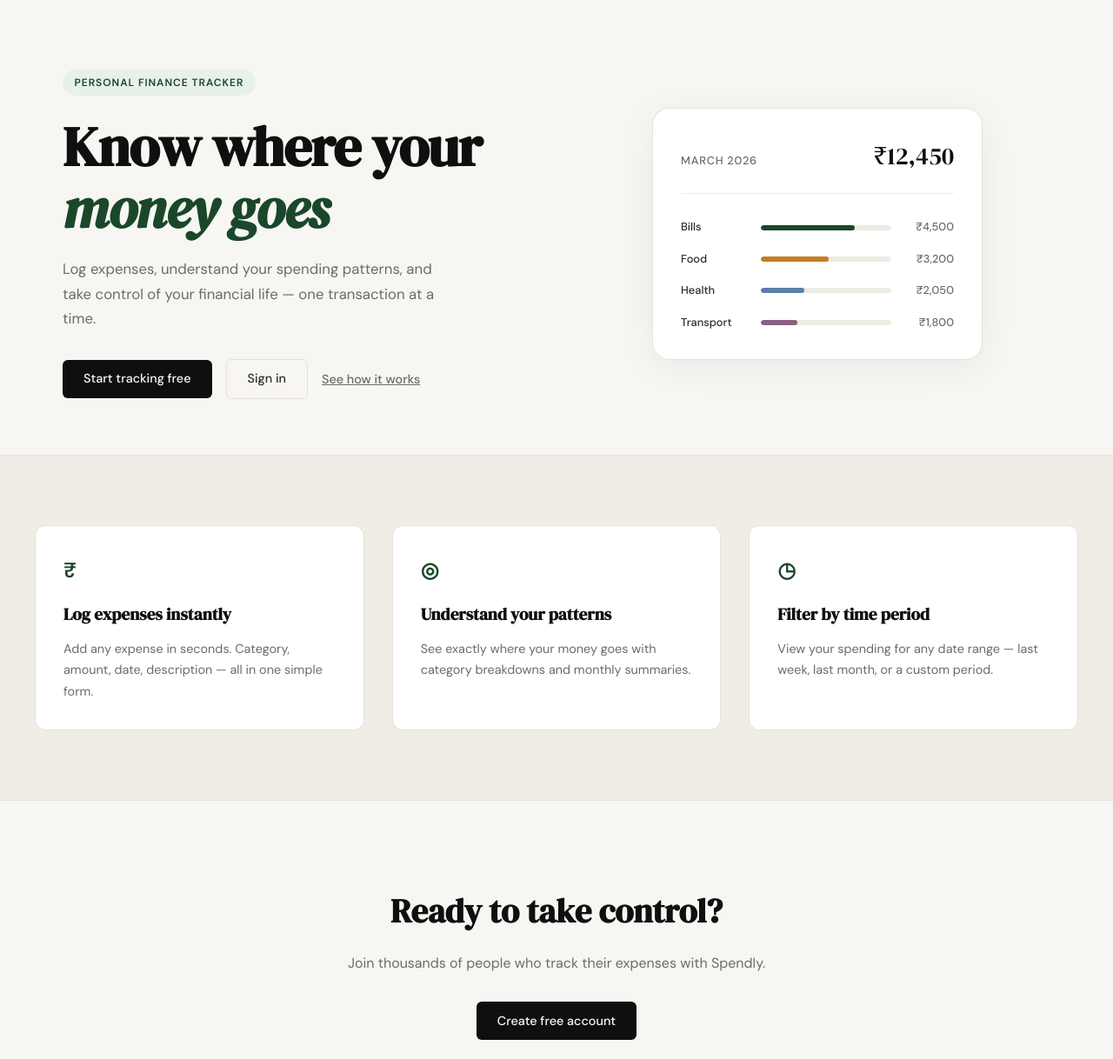
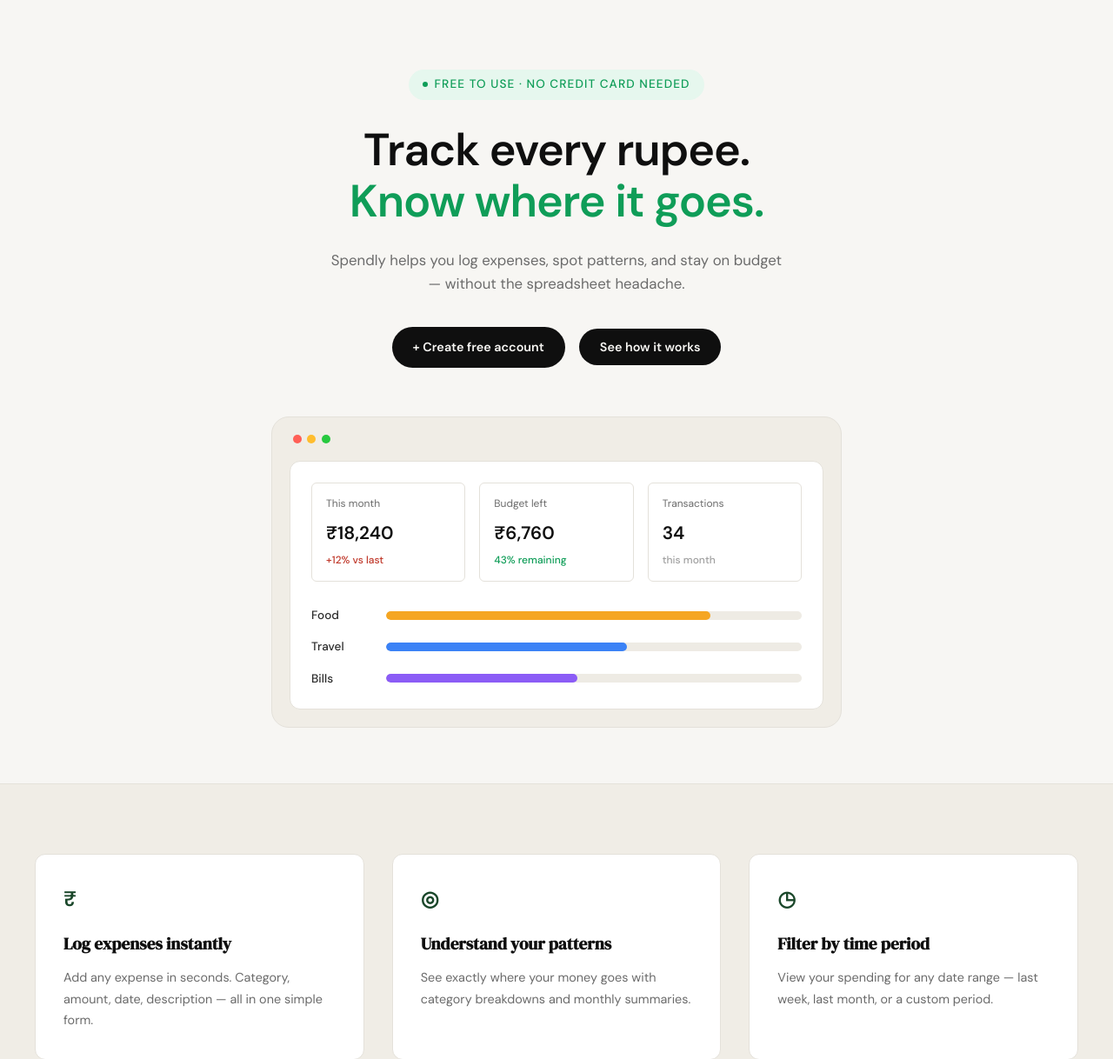
Before and after one commit to prakashvivek/spendly, a Flask app: page / in a window 1280 px wide. Shown: the part 61-1279 px from the top of the page at 87% size. Run offline with Flask 3, Linux system fonts and the light colour scheme.

Commit message:
landing: redesign hero section to match mockup

```diff
--- /dev/null
+++ b/static/css/landing.css
@@ -0,0 +1,205 @@
+/* ------------------------------------------------------------------ */
+/* Hero (landing page only)                                            */
+/* ------------------------------------------------------------------ */
+
+.hero {
+    display: block;
+    text-align: center;
+    max-width: 720px;
+    margin: 0 auto;
+    padding: 5rem 2rem 4rem;
+}
+
+.hero-badge {
+    display: inline-flex;
+    align-items: center;
+    gap: 0.45rem;
+    background: #e6f7ee;
+    color: #0f9d58;
+    font-size: 0.85rem;
+    font-weight: 500;
+    padding: 0.4rem 1rem;
+    border-radius: 999px;
+    margin-bottom: 1.75rem;
+}
+
+.hero-badge-dot {
+    width: 6px;
+    height: 6px;
+    border-radius: 50%;
+    background: #0f9d58;
+}
+
+.hero-title {
+    font-family: var(--font-body);
+    font-weight: 700;
+    font-size: clamp(2.25rem, 5vw, 3.25rem);
+    line-height: 1.15;
+    letter-spacing: -0.02em;
+    color: var(--ink);
+    margin-bottom: 1.5rem;
+}
+
+.hero-title .hero-title-accent {
+    display: block;
+    color: #0f9d58;
+}
+
+.hero-subtitle {
+    font-size: 1.05rem;
+    color: var(--ink-muted);
+    line-height: 1.6;
+    max-width: 520px;
+    margin: 0 auto 2.25rem;
+}
+
+.hero-actions {
+    display: flex;
+    gap: 1rem;
+    align-items: center;
+    justify-content: center;
+    margin-bottom: 3.5rem;
+}
+
+.hero-btn {
+    display: inline-flex;
+    align-items: center;
+    gap: 0.4rem;
+    background: var(--ink);
+    color: var(--paper);
+    padding: 0.75rem 1.5rem;
+    border-radius: 999px;
+    font-family: var(--font-body);
+    font-size: 0.9rem;
+    font-weight: 600;
+    border: none;
+    cursor: pointer;
+    text-decoration: none;
+    transition: background 0.2s;
+}
+
+.hero-btn:hover { background: var(--accent); }
+
+/* ------------------------------------------------------------------ */
+/* Hero window mock                                                    */
+/* ------------------------------------------------------------------ */
+
+.hero-window {
+    background: var(--paper-warm);
+    border: 1px solid var(--border);
+    border-radius: var(--radius-lg);
+    padding: 1.25rem;
+    text-align: left;
+}
+
+.hero-window-dots {
+    display: flex;
+    gap: 0.4rem;
+    margin-bottom: 1.25rem;
+    padding-left: 0.25rem;
+}
+
+.hero-window-dots span {
+    width: 10px;
+    height: 10px;
+    border-radius: 50%;
+}
+
+.dot-red { background: #ff5f56; }
+.dot-yellow { background: #ffbd2e; }
+.dot-green { background: #27c93f; }
+
+.hero-window-body {
+    background: var(--paper-card);
+    border: 1px solid var(--border);
+    border-radius: var(--radius-md);
+    padding: 1.5rem;
+}
+
+.hero-stats {
+    display: grid;
+    grid-template-columns: repeat(3, 1fr);
+    gap: 1rem;
+    margin-bottom: 1.75rem;
+}
+
+.hero-stat {
+    border: 1px solid var(--border);
+    border-radius: var(--radius-sm);
+    padding: 0.9rem 1rem;
+}
+
+.hero-stat-label {
+    display: block;
+    font-size: 0.75rem;
+    color: var(--ink-muted);
+    margin-bottom: 0.4rem;
+}
+
+.hero-stat-value {
+    display: block;
+    font-family: var(--font-body);
+    font-weight: 700;
+    font-size: 1.3rem;
+    color: var(--ink);
+    margin-bottom: 0.35rem;
+}
+
+.hero-stat-delta {
+    display: block;
+    font-size: 0.75rem;
+    font-weight: 500;
+}
+
+.hero-stat-delta.up { color: var(--danger); }
+.hero-stat-delta.good { color: #0f9d58; }
+.hero-stat-delta.muted { color: var(--ink-faint); }
+
+.hero-bars {
+    display: flex;
+    flex-direction: column;
+    gap: 0.9rem;
+}
+
+.hero-bar-row {
+    display: grid;
+    grid-template-columns: 70px 1fr;
+    align-items: center;
+    gap: 1rem;
+}
+
+.hero-bar-cat {
+    font-size: 0.85rem;
+    font-weight: 500;
+    color: var(--ink-soft);
+}
+
+.hero-bar-track {
+    height: 10px;
+    background: var(--border-soft);
+    border-radius: 999px;
+    overflow: hidden;
+}
+
+.hero-bar-fill {
+    height: 100%;
+    border-radius: 999px;
+}
+
+.hero-bar-fill.food { background: #f5a623; }
+.hero-bar-fill.travel { background: #3b82f6; }
+.hero-bar-fill.bills { background: #8b5cf6; }
+
+/* ------------------------------------------------------------------ */
+/* Responsive                                                          */
+/* ------------------------------------------------------------------ */
+
+@media (max-width: 900px) {
+    .hero { padding: 3.5rem 1.5rem 3rem; }
+}
+
+@media (max-width: 600px) {
+    .hero-actions { flex-direction: column; }
+    .hero-btn { width: 100%; justify-content: center; }
+    .hero-stats { grid-template-columns: 1fr; }
+}
--- a/templates/landing.html
+++ b/templates/landing.html
@@ -3,20 +3,8 @@
 {% block title %}Spendly — Track Every Rupee{% endblock %}
 
 {% block head %}
+<link rel="stylesheet" href="{{ url_for('static', filename='css/landing.css') }}">
 <style>
-    .btn-link {
-        background: none;
-        border: none;
-        padding: 0.65rem 0;
-        font-family: var(--font-body);
-        font-size: 0.9rem;
-        font-weight: 500;
-        color: var(--ink-muted);
-        text-decoration: underline;
-        cursor: pointer;
-    }
-    .btn-link:hover { color: var(--ink); }
-
     .modal-overlay {
         display: none;
         position: fixed;
@@ -72,57 +60,64 @@
 {% block content %}
 
 <section class="hero">
-    <div class="hero-inner">
-        <div class="hero-badge">Personal Finance Tracker</div>
-        <h1 class="hero-title">
-            Know where your<br>
-            <em>money goes</em>
-        </h1>
-        <p class="hero-subtitle">
-            Log expenses, understand your spending patterns,
-            and take control of your financial life —
-            one transaction at a time.
-        </p>
-        <div class="hero-actions">
-            <a href="{{ url_for('register') }}" class="btn-primary">Start tracking free</a>
-            <a href="{{ url_for('login') }}" class="btn-ghost">Sign in</a>
-            <button type="button" id="how-it-works-btn" class="btn-link">See how it works</button>
+    <div class="hero-badge">
+        <span class="hero-badge-dot"></span>
+        Free to use · No credit card needed
+    </div>
+    <h1 class="hero-title">
+        Track every rupee.
+        <span class="hero-title-accent">Know where it goes.</span>
+    </h1>
+    <p class="hero-subtitle">
+        Spendly helps you log expenses, spot patterns, and stay
+        on budget — without the spreadsheet headache.
+    </p>
+    <div class="hero-actions">
+        <a href="{{ url_for('register') }}" class="hero-btn">+ Create free account</a>
+        <button type="button" id="how-it-works-btn" class="hero-btn">See how it works</button>
+    </div>
+    <div class="hero-window">
+        <div class="hero-window-dots">
+            <span class="dot-red"></span>
+            <span class="dot-yellow"></span>
+            <span class="dot-green"></span>
         </div>
-    </div>
-    <div class="hero-visual">
-        <div class="mock-card">
-            <div class="mock-card-header">
-                <span class="mock-label">March 2026</span>
-                <span class="mock-total">₹12,450</span>
+        <div class="hero-window-body">
+            <div class="hero-stats">
+                <div class="hero-stat">
+                    <span class="hero-stat-label">This month</span>
+                    <span class="hero-stat-value">₹18,240</span>
+                    <span class="hero-stat-delta up">+12% vs last</span>
+                </div>
+                <div class="hero-stat">
+                    <span class="hero-stat-label">Budget left</span>
+                    <span class="hero-stat-value">₹6,760</span>
+                    <span class="hero-stat-delta good">43% remaining</span>
+                </div>
+                <div class="hero-stat">
+                    <span class="hero-stat-label">Transactions</span>
+                    <span class="hero-stat-value">34</span>
+                    <span class="hero-stat-delta muted">this month</span>
+                </div>
             </div>
-            <div class="mock-bars">
-                <div class="mock-bar-row">
-                    <span class="mock-cat">Bills</span>
-                    <div class="mock-bar-track">
-                        <div class="mock-bar" style="width: 72%"></div>
+            <div class="hero-bars">
+                <div class="hero-bar-row">
+                    <span class="hero-bar-cat">Food</span>
+                    <div class="hero-bar-track">
+                        <div class="hero-bar-fill food" style="width: 78%"></div>
                     </div>
-                    <span class="mock-amt">₹4,500</span>
                 </div>
-                <div class="mock-bar-row">
-                    <span class="mock-cat">Food</span>
-                    <div class="mock-bar-track">
-                        <div class="mock-bar mock-bar-2" style="width: 52%"></div>
+                <div class="hero-bar-row">
+                    <span class="hero-bar-cat">Travel</span>
+                    <div class="hero-bar-track">
+                        <div class="hero-bar-fill travel" style="width: 58%"></div>
                     </div>
-                    <span class="mock-amt">₹3,200</span>
                 </div>
-                <div class="mock-bar-row">
-                    <span class="mock-cat">Health</span>
-                    <div class="mock-bar-track">
-                        <div class="mock-bar mock-bar-3" style="width: 33%"></div>
+                <div class="hero-bar-row">
+                    <span class="hero-bar-cat">Bills</span>
+                    <div class="hero-bar-track">
+                        <div class="hero-bar-fill bills" style="width: 46%"></div>
                     </div>
-                    <span class="mock-amt">₹2,050</span>
-                </div>
-                <div class="mock-bar-row">
-                    <span class="mock-cat">Transport</span>
-                    <div class="mock-bar-track">
-                        <div class="mock-bar mock-bar-4" style="width: 28%"></div>
-                    </div>
-                    <span class="mock-amt">₹1,800</span>
                 </div>
             </div>
         </div>
```
